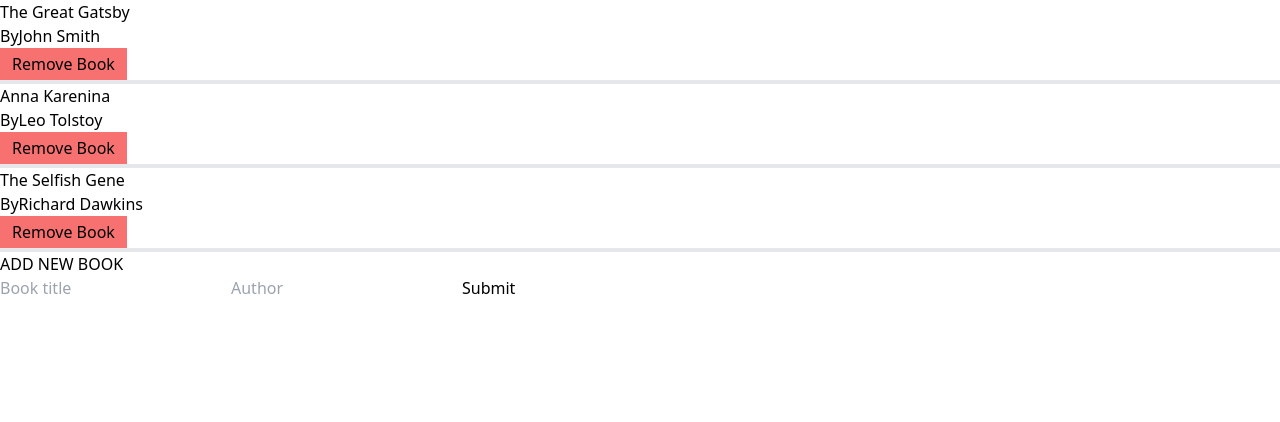
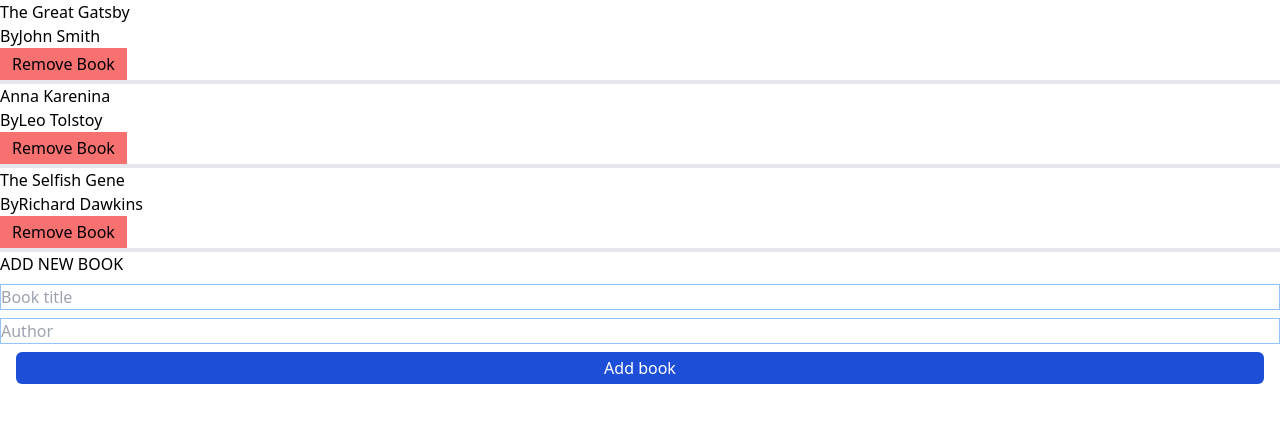
Before and after one commit to AsumVictor/Book-Haven, a React (Create React App) app: page / in a window 1280 px wide. Shown: the top 422 px of the page. Built offline with nearby package versions, Linux system fonts and the light colour scheme.

Commit message:
Added a book with redux

```diff
--- a/src/components/Form.js
+++ b/src/components/Form.js
@@ -1,13 +1,55 @@
-import React from 'react';
-import Button from './Button';
+import React, { useState } from "react";
+import { useSelector, useDispatch } from "react-redux";
+import { toast } from "react-toastify";
+import { AddBook } from "../redux/book/bookSlice";
 
-const Form = () => (
-  <form>
-    <h3>ADD NEW BOOK</h3>
-    <input type="text" placeholder="Book title" />
-    <input type="text" placeholder="Author" />
-    <Button name="Submit" />
-  </form>
-);
+const Form = () => {
+  const { books } = useSelector((state) => state.book);
+  const dispatch = useDispatch();
+  const [author, setAuthor] = useState("");
+  const [title, setTitle] = useState("");
+
+  const handleSubmit = (e) => {
+    e.preventDefault();
+    if (title.trim() === "" || author.trim() === "") {
+      toast.error("All fileds must be completed");
+      return null;
+    }
+
+    dispatch(
+      AddBook({
+        item_id: `item${books.length + 1}`,
+        author: author,
+        title: title,
+      })
+
+    );
+    setAuthor('')
+    setTitle('')
+  };
+
+  return (
+    <form className="flex flex-col gap-2" onSubmit={handleSubmit}>
+      <h3>ADD NEW BOOK</h3>
+      <input
+        type="text"
+        placeholder="Book title"
+        className="border outline-none border-blue-300"
+        value={title}
+        onChange={(e) => setTitle(e.target.value)}
+      />
+      <input
+        type="text"
+        placeholder="Author"
+        className="border outline-none border-blue-300"
+        value={author}
+        onChange={(e) => setAuthor(e.target.value)}
+      />
+      <button className="px-3 py-1 bg-blue-700 text-white mx-4 rounded-md">
+        Add book
+      </button>
+    </form>
+  );
+};
 
 export default Form;
```
